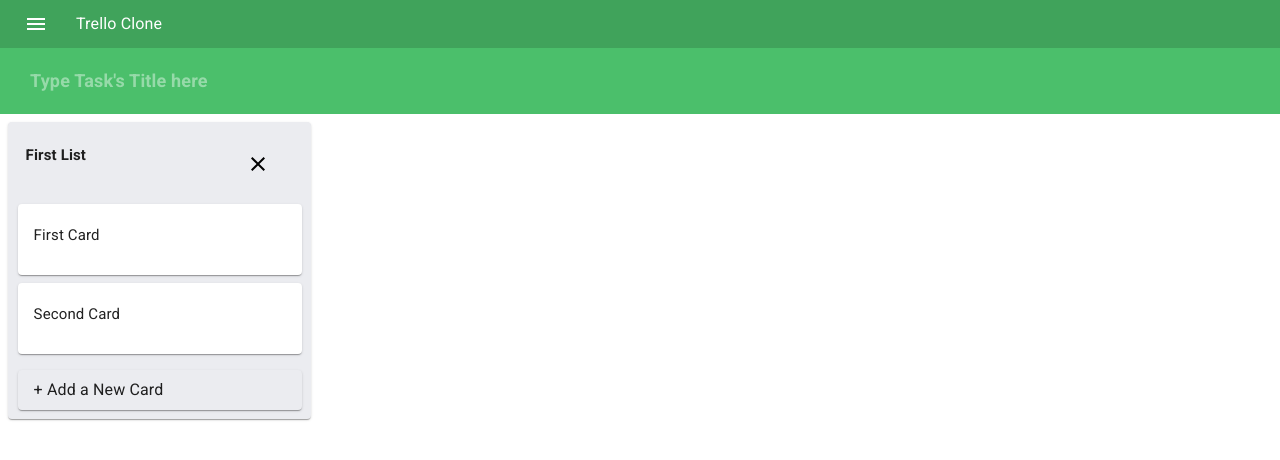
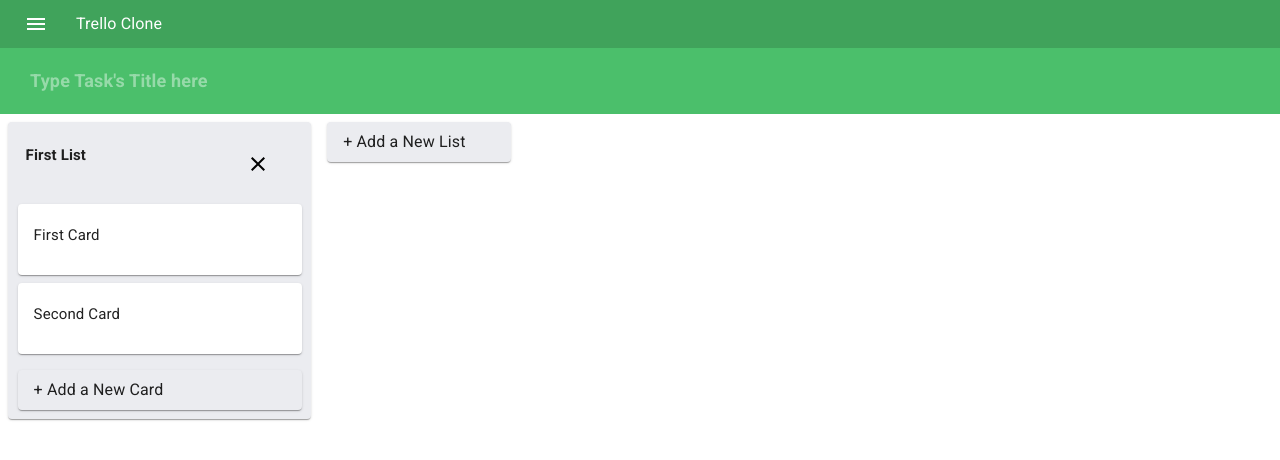
Before and after one commit to Danielkhakbaz/Trello-Clone, a React (Create React App) app in the folder trello-clone/: page / in a window 1280 px wide. Shown: the top 460 px of the page. Built offline with nearby package versions, Linux system fonts and the light colour scheme.

Commit message:
Fix The Bug

```diff
--- a/trello-clone/src/App.js
+++ b/trello-clone/src/App.js
@@ -5,12 +5,6 @@
 import { connect } from "react-redux";
 
 const App = () => {
-    const [lists, setLists] = useState([
-        {
-            id: 0,
-            title: "First List",
-        },
-    ]);
     const [cards, setCards] = useState([
         {
             id: 0,
@@ -21,6 +15,13 @@
             title: "Second Card",
         },
     ]);
+    const [lists, setLists] = useState([
+        {
+            id: 0,
+            title: "First List",
+            cards: cards,
+        },
+    ]);
     const [inputValue, setInputValue] = useState("");
     const [open, setOpen] = useState(false);
 
@@ -28,7 +29,7 @@
         setInputValue(currentTargetValue);
     };
 
-    const handleAddCard = (value, id) => {
+    const handleAddCard = (value) => {
         const newItem = {
             id: cards.length,
             title: value,
@@ -48,6 +49,25 @@
         setValue(e);
     };
 
+    const [baz, setBaz] = useState(false);
+
+    const handleAddList = (value) => {
+        const newList = {
+            id: lists.length,
+            title: value,
+            cards: [],
+        };
+        const allLists = lists;
+        allLists.push(newList);
+        setLists(allLists);
+        console.log(lists);
+        setInpValueList("");
+    };
+    const [inpValueList, setInpValueList] = useState("");
+    const handleChange1 = (e) => {
+        setInpValueList(e);
+    };
+
     return (
         <>
             <Navbar />
@@ -61,6 +81,11 @@
                 onDeleteList={handleDeleteList}
                 inpValue={value}
                 setInpValue={handleChange}
+                baz={baz}
+                setBaz={setBaz}
+                onAddList={handleAddList}
+                inpValueList={inpValueList}
+                setInpValueList={handleChange1}
             />
         </>
     );
--- /dev/null
+++ b/trello-clone/src/Components/Main/AddNewList/AddNewList.jsx
@@ -0,0 +1,55 @@
+import React from "react";
+import { Collapse, Paper, Typography } from "@material-ui/core";
+import { makeStyles, fade } from "@material-ui/core/styles";
+import InputList from "../InputList/InputList";
+
+const useStyle = makeStyles((theme) => ({
+    root: {
+        marginTop: theme.spacing(1),
+    },
+    addCard: {
+        padding: theme.spacing(1, 1, 1, 2),
+        margin: theme.spacing(0, 1, 1, 1),
+        background: "#EBECF0",
+        cursor: "pointer",
+        "&:hover": {
+            backgroundColor: fade("#000", 0.25),
+        },
+    },
+}));
+
+const AddNewList = ({
+    list,
+    baz,
+    setBaz,
+    onAddList,
+    inpValue,
+    setInpValue,
+}) => {
+    const styles = useStyle();
+    return (
+        <>
+            <div className={styles.root}>
+                <Collapse in={baz}>
+                    <InputList
+                        list={list}
+                        setOpen={setBaz}
+                        onAddList={onAddList}
+                        inpValue={inpValue}
+                        setInpValue={setInpValue}
+                    />
+                </Collapse>
+                <Collapse in={!baz}>
+                    <Paper
+                        className={styles.addCard}
+                        onClick={() => setBaz(!baz)}
+                    >
+                        <Typography> + Add a New List</Typography>
+                    </Paper>
+                </Collapse>
+            </div>
+        </>
+    );
+};
+
+export default AddNewList;
--- /dev/null
+++ b/trello-clone/src/Components/Main/InputList/InputList.jsx
@@ -0,0 +1,55 @@
+import React, { useState } from "react";
+import { Paper, InputBase, Button, IconButton } from "@material-ui/core";
+import ClearIcon from "@material-ui/icons/Clear";
+import { makeStyles, fade } from "@material-ui/core/styles";
+
+const useStyle = makeStyles((theme) => ({
+    card: {
+        margin: theme.spacing(0, 1, 1, 1),
+        paddingBottom: theme.spacing(4),
+    },
+    input: {
+        margin: theme.spacing(1),
+    },
+    btnConfirmed: {
+        background: "#4bbf6b",
+        color: "#fff",
+        "&:hover": {
+            background: fade("#4bbf6b", 0.75),
+        },
+    },
+}));
+
+const InputList = ({ list, setOpen, onAddList, inpValue, setInpValue }) => {
+    const styles = useStyle();
+    return (
+        <>
+            <div>
+                <Paper className={styles.card}>
+                    <InputBase
+                        onBlur={() => setOpen(false)}
+                        inputProps={{ className: styles.input }}
+                        multiline
+                        fullWidth
+                        value={inpValue}
+                        placeholder="Enter"
+                        onChange={(e) => setInpValue(e.currentTarget.value)}
+                    />
+                </Paper>
+            </div>
+            <div className={styles.card}>
+                <Button
+                    className={styles.btnConfirmed}
+                    onClick={() => onAddList(inpValue)}
+                >
+                    Add List
+                </Button>
+                <IconButton>
+                    <ClearIcon onClick={() => setOpen(false)} />
+                </IconButton>
+            </div>
+        </>
+    );
+};
+
+export default InputList;
--- a/trello-clone/src/Components/Main/Main/Main.jsx
+++ b/trello-clone/src/Components/Main/Main/Main.jsx
@@ -1,5 +1,13 @@
 import React from "react";
 import Lists from "../Lists/Lists";
+import { makeStyles } from "@material-ui/core/styles";
+import AddNewList from "./../AddNewList/AddNewList";
+
+const useStyles = makeStyles((theme) => ({
+    root: {
+        display: "flex",
+    },
+}));
 
 const Main = ({
     lists,
@@ -10,9 +18,16 @@
     onDeleteList,
     inpValue,
     setInpValue,
+    baz,
+    setBaz,
+    onAddList,
+    inpValueList,
+    setInpValueList,
 }) => {
+    const styles = useStyles();
     return (
         <>
+            <div className={styles.root}>
                 {lists.map((list) => (
                     <Lists
                         list={list}
@@ -26,6 +41,15 @@
                         setInpValue={setInpValue}
                     />
                 ))}
+                <AddNewList
+                    list={lists}
+                    baz={baz}
+                    setBaz={setBaz}
+                    onAddList={onAddList}
+                    inpValue={inpValueList}
+                    setInpValue={setInpValueList}
+                />
+            </div>
         </>
     );
 };
```
Lines whose indentation alone changed are shown as unchanged.
